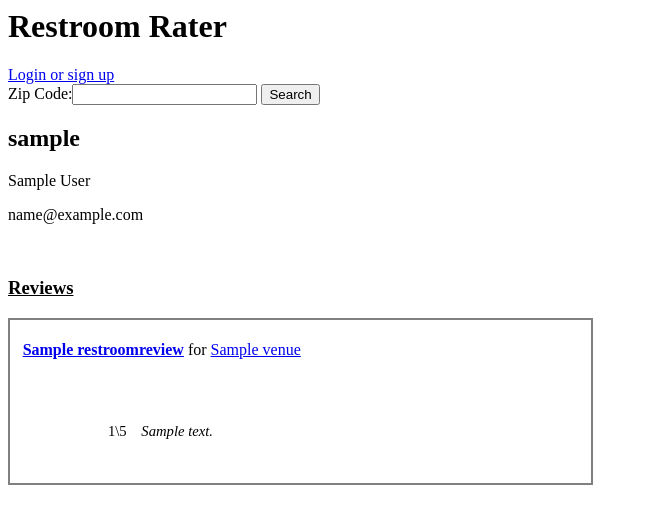
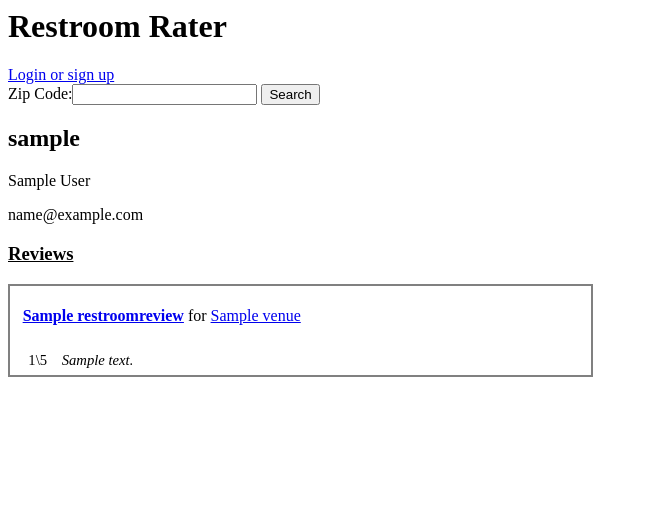
Before and after one commit to danibarstad/RestroomRater, a Django app: page /user/profile/1/ in a window 1280 px wide. Shown: the top 524 px of the page, without its empty margins (0-648 px from the left). Run offline with Django 3.2, Linux system fonts and the light colour scheme; tables that the repository leaves empty hold one stand-in row (values such as "Sample post").

Commit message:
tiny tweaks

```diff
--- a/restroomrater/restroom_rater/static/css/style.css
+++ b/restroomrater/restroom_rater/static/css/style.css
@@ -33,7 +33,6 @@
 }
 
 .review_text {
-    margin-left: 10%;
     font-size: 11pt;
-    padding: 5%;
+    padding: 1%;
 }
--- a/restroomrater/restroom_rater/templates/restroom_rater/users/user_profile.html
+++ b/restroomrater/restroom_rater/templates/restroom_rater/users/user_profile.html
@@ -13,7 +13,6 @@
         </form>
     {% endif %}
 </div>
-<br>
 
 <h3 id='username_reviews'><u>Reviews</u></h3>
 {% if reviews %}
@@ -22,7 +21,7 @@
             <h4 style="display: inline-block;"><a href="{% url 'review_detail' review_pk=review.pk %}">{{ review.title }}</a></h4>
             for <a href="{% url 'venue_detail' venue_pk=review.venue.pk %}">{{ review.venue.name }}</a>
             <div class="review_text">
-                <p>{{ review.rating }}\5&emsp;<i>{{ review.comment }}</i></p>
+                {{ review.rating }}\5&emsp;<i>{{ review.comment }}</i>
             </div>
         </div>
     {% endfor %}
```
